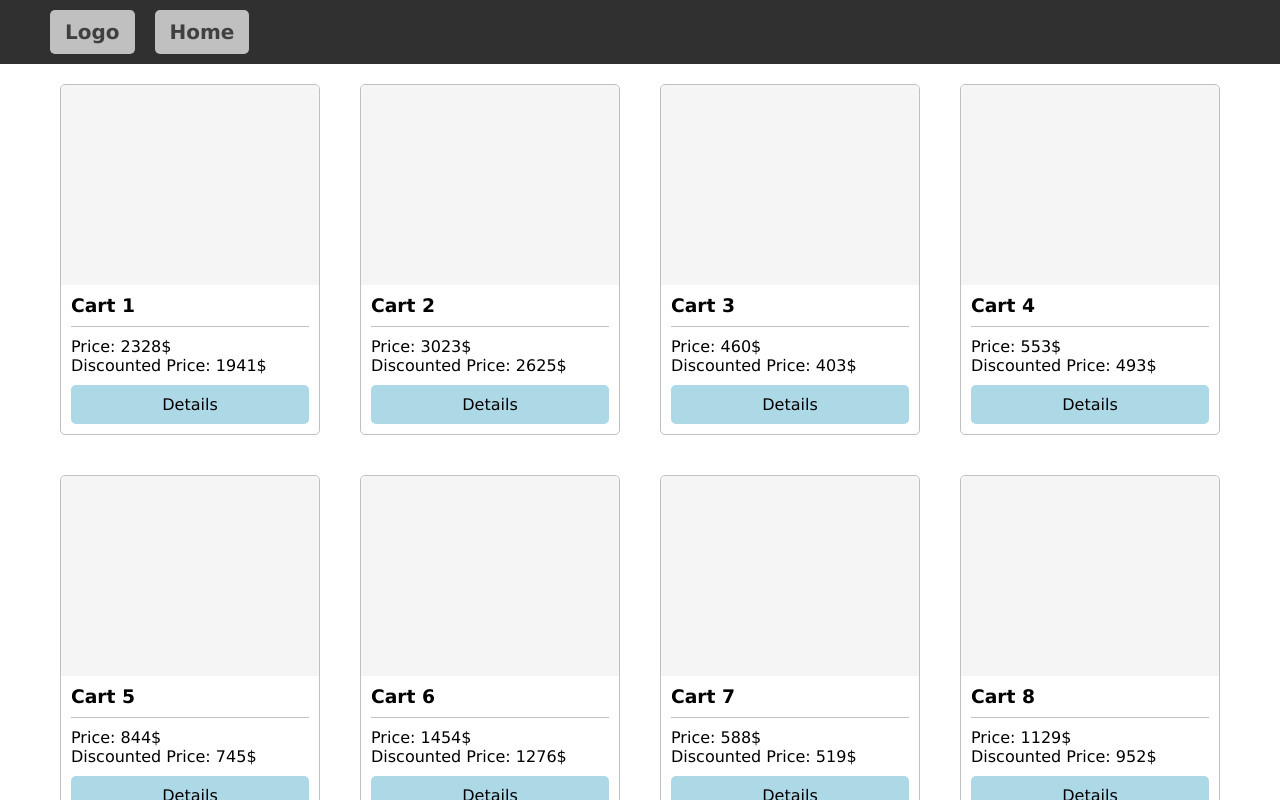
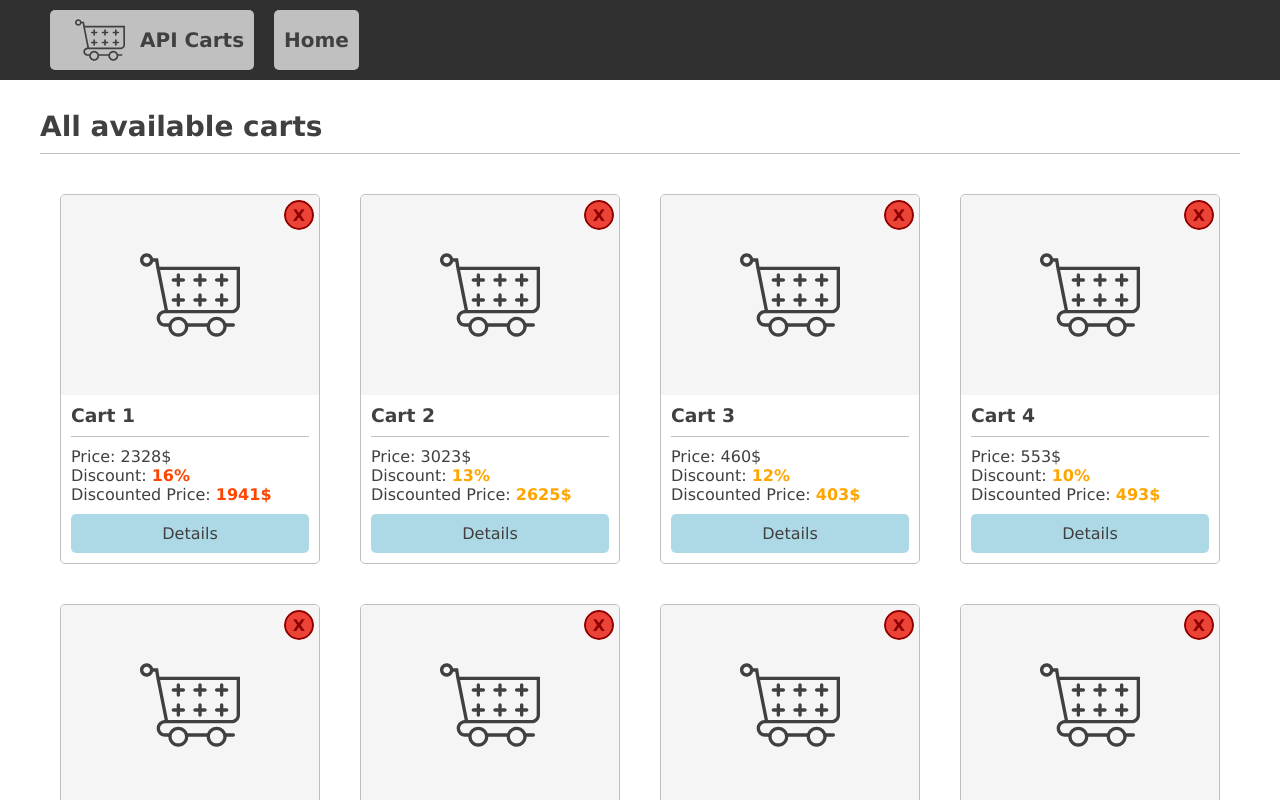
Before and after one commit to michudud/API-Carts, a React (Vite) app: page / in a window 1280 px wide. Shown: the top 800 px of the page. Built offline with nearby package versions, Linux system fonts and the light colour scheme.

Commit message:
content update

```diff
--- a/src/CartCard.tsx
+++ b/src/CartCard.tsx
@@ -1,19 +1,48 @@
 import React from "react";
+import CartIcon from "./icons/CartIcon";
 
 const CartCard = ({ cart }) => {
+  let discoutColor;
+  const discountPercentage = Math.floor(
+    ((cart.total - cart.discountedTotal) / cart.total) * 100
+  );
+  if (discountPercentage < 5) {
+    discoutColor = "#6495ED";
+  } else if (discountPercentage < 10) {
+    discoutColor = "#228B22";
+  } else if (discountPercentage < 15) {
+    discoutColor = "#FFA500";
+  } else {
+    discoutColor = "#FF4500";
+  }
+
+  console.log(discountPercentage, discoutColor);
   return (
     <div className="CartCard">
       <div className="card-content">
         <div className="card-img">
-          <svg></svg>
+          <a className="delete-cart">
+            <p className="delete-X">X</p>
+            <p className="delete-msg">Delete</p>
+          </a>
+          <div className="svg-container">
+            <CartIcon />
+          </div>
         </div>
         <div className="card-body">
           <h3>Cart {cart.id}</h3>
           <hr />
           <p>
-            Price: {cart.total}$
+            Price: {cart.total}$ <br />
+            Discount:{" "}
+            <span style={{ color: discoutColor, fontWeight: 600 }}>
+              {discountPercentage}%
+            </span>
             <br />
-            Discounted Price: {cart.discountedTotal}$
+            Discounted Price:{" "}
+            <span style={{ color: discoutColor, fontWeight: 600 }}>
+              {cart.discountedTotal}$
+            </span>
           </p>
           <a>Details</a>
         </div>
--- a/src/MainPage.tsx
+++ b/src/MainPage.tsx
@@ -22,9 +22,12 @@ const MainPage = () => {
     <div className="MainPage">
       <NavBar />
       <div className="content">
-        {carts.map((cart, index) => {
-          return <CartCard cart={cart} />;
-        })}
+        <div className="content-title">All available carts</div>
+        <div className="carts">
+          {carts.map((cart, index) => {
+            return <CartCard cart={cart} />;
+          })}
+        </div>
       </div>
     </div>
   );
--- a/src/NavBar.tsx
+++ b/src/NavBar.tsx
@@ -1,5 +1,6 @@
 import React from "react";
 import { useNavigate } from "react-router-dom";
+import CartIcon from "./icons/CartIcon";
 
 const NavBar = () => {
   const navigate = useNavigate();
@@ -7,7 +8,10 @@ const NavBar = () => {
     <nav>
       <ul>
         <li>
-          <a>Logo</a>
+          <a>
+            <CartIcon />
+            <p>API Carts</p>
+          </a>
         </li>
         <li>
           <a onClick={() => navigate("/")}>Home</a>
--- /dev/null
+++ b/src/icons/CartIcon.tsx
@@ -0,0 +1,15 @@
+const CartIcon = () => {
+  return (
+    <svg fill="#404040" viewBox="0 0 60.013 60.013">
+      <path d="M11.68,13.006l-0.832-5h-2.99c-0.447-1.72-1.999-3-3.858-3c-2.206,0-4,1.794-4,4s1.794,4,4,4c1.859,0,3.411-1.28,3.858-3 h1.294l0.5,3H9.615l5.17,26.016c-2.465,0.188-4.518,2.086-4.76,4.474c-0.142,1.405,0.32,2.812,1.268,3.858 c0.949,1.05,2.301,1.652,3.707,1.652h2c0,3.309,2.691,6,6,6s6-2.691,6-6h11c0,3.309,2.691,6,6,6s6-2.691,6-6h4c0.553,0,1-0.447,1-1 s-0.447-1-1-1h-4.35c-0.826-2.327-3.043-4-5.65-4s-4.824,1.673-5.65,4h-11.7c-0.826-2.327-3.043-4-5.65-4s-4.824,1.673-5.65,4H15 c-0.842,0-1.652-0.362-2.224-0.993c-0.577-0.639-0.848-1.461-0.761-2.316c0.152-1.509,1.546-2.69,3.173-2.69h0.781 c0.02,0,0.04,0,0.06,0l38.995-0.013c2.751,0,4.988-2.237,4.988-4.987V12.994L11.68,13.006z M4,11.006c-1.103,0-2-0.897-2-2 s0.897-2,2-2s2,0.897,2,2S5.103,11.006,4,11.006z M46,45.006c2.206,0,4,1.794,4,4s-1.794,4-4,4s-4-1.794-4-4 S43.794,45.006,46,45.006z M23,45.006c2.206,0,4,1.794,4,4s-1.794,4-4,4s-4-1.794-4-4S20.794,45.006,23,45.006z M58.013,36.006 c0,1.647-1.341,2.987-2.988,2.987L16.82,39.005l-4.77-23.999l45.962-0.013V36.006z"></path>
+      <path d="M20.013,22.006h2v2c0,0.553,0.447,1,1,1s1-0.447,1-1v-2h2c0.553,0,1-0.447,1-1s-0.447-1-1-1h-2v-2c0-0.553-0.447-1-1-1 s-1,0.447-1,1v2h-2c-0.553,0-1,0.447-1,1S19.46,22.006,20.013,22.006z"></path>
+      <path d="M20.013,34.006h2v2c0,0.553,0.447,1,1,1s1-0.447,1-1v-2h2c0.553,0,1-0.447,1-1s-0.447-1-1-1h-2v-2c0-0.553-0.447-1-1-1 s-1,0.447-1,1v2h-2c-0.553,0-1,0.447-1,1S19.46,34.006,20.013,34.006z"></path>
+      <path d="M33.013,22.006h2v2c0,0.553,0.447,1,1,1s1-0.447,1-1v-2h2c0.553,0,1-0.447,1-1s-0.447-1-1-1h-2v-2c0-0.553-0.447-1-1-1 s-1,0.447-1,1v2h-2c-0.553,0-1,0.447-1,1S32.46,22.006,33.013,22.006z"></path>
+      <path d="M33.013,34.006h2v2c0,0.553,0.447,1,1,1s1-0.447,1-1v-2h2c0.553,0,1-0.447,1-1s-0.447-1-1-1h-2v-2c0-0.553-0.447-1-1-1 s-1,0.447-1,1v2h-2c-0.553,0-1,0.447-1,1S32.46,34.006,33.013,34.006z"></path>
+      <path d="M46.013,22.006h2v2c0,0.553,0.447,1,1,1s1-0.447,1-1v-2h2c0.553,0,1-0.447,1-1s-0.447-1-1-1h-2v-2c0-0.553-0.447-1-1-1 s-1,0.447-1,1v2h-2c-0.553,0-1,0.447-1,1S45.46,22.006,46.013,22.006z"></path>
+      <path d="M46.013,34.006h2v2c0,0.553,0.447,1,1,1s1-0.447,1-1v-2h2c0.553,0,1-0.447,1-1s-0.447-1-1-1h-2v-2c0-0.553-0.447-1-1-1 s-1,0.447-1,1v2h-2c-0.553,0-1,0.447-1,1S45.46,34.006,46.013,34.006z"></path>
+    </svg>
+  );
+};
+
+export default CartIcon;
--- a/src/style.css
+++ b/src/style.css
@@ -12,12 +12,16 @@ nav {
 
 nav ul {
   list-style-type: none;
+  display: flex;
 }
 
 nav ul li {
-  display: inline-flex;
+  display: flex;
+  justify-content: center;
+  align-items: center;
   margin: 10px;
   background-color: silver;
+  /* opacity: 0.8; */
   border-radius: 5px;
   font-weight: 600;
   font-size: 20px;
@@ -30,7 +34,16 @@ nav ul li:first-of-type {
 }
 
 nav ul li a {
-  padding: 10px 15px;
+  padding: 5px 10px;
+  display: flex;
+  justify-content: center;
+  align-items: center;
+  flex-direction: row;
+}
+
+nav ul li svg {
+  width: 80px;
+  height: 50px;
 }
 
 .MainPage {
@@ -43,6 +56,23 @@ nav ul li a {
 .MainPage .content {
   width: 1200px;
   display: flex;
+  justify-content: center;
+  flex-direction: column;
+}
+
+.MainPage .content .content-title {
+  display: flex;
+  justify-content: space-between;
+  font-size: 28px;
+  font-weight: 600;
+  padding: 10px 0;
+  margin: 20px 0;
+  border-bottom: 1px solid silver;
+  color: #404040;
+}
+
+.MainPage .content .carts {
+  display: flex;
   flex-wrap: wrap;
   justify-content: center;
 }
@@ -50,7 +80,7 @@ nav ul li a {
 .CartCard {
   min-width: 300px;
   float: left;
-  /* border: 1px solid green; */
+  color: #404040;
 }
 
 .CartCard .card-content {
@@ -60,6 +90,7 @@ nav ul li a {
 }
 
 .CartCard .card-img {
+  position: relative;
   background-color: whitesmoke;
   height: 200px;
   display: flex;
@@ -68,7 +99,59 @@ nav ul li a {
   border-radius: 5px 5px 0 0;
 }
 
-.CartCard .card-img svg {
+.CartCard .card-img .delete-cart {
+  width: 30px;
+  height: 30px;
+  position: absolute;
+  top: 5px;
+  right: 5px;
+  background-color: #ffa8a8;
+  color: darkred;
+  font-weight: 600;
+  border-radius: 15px;
+  display: flex;
+  align-items: center;
+  cursor: pointer;
+  overflow: hidden;
+}
+
+.CartCard .card-img .delete-cart .delete-msg {
+  margin: 0 8px;
+  display: none;
+}
+
+@keyframes animate-delete {
+  from {
+    width: 30px;
+  }
+  to {
+    width: 110px;
+  }
+}
+
+.CartCard .card-img .delete-cart:hover {
+  width: 110px;
+  animation-name: animate-delete;
+  animation-duration: 0.5s;
+}
+
+.CartCard .card-img .delete-cart:hover .delete-msg {
+  display: block;
+}
+
+.CartCard .card-img .delete-cart .delete-X {
+  background-color: #ed4337;
+  color: darkred;
+  min-width: 30px;
+  height: 30px;
+  border-radius: 15px;
+  border: 2px solid darkred;
+  display: flex;
+  justify-content: center;
+  align-items: center;
+}
+
+.CartCard .card-img .svg-container {
   width: 100px;
   height: 100px;
 }
```
